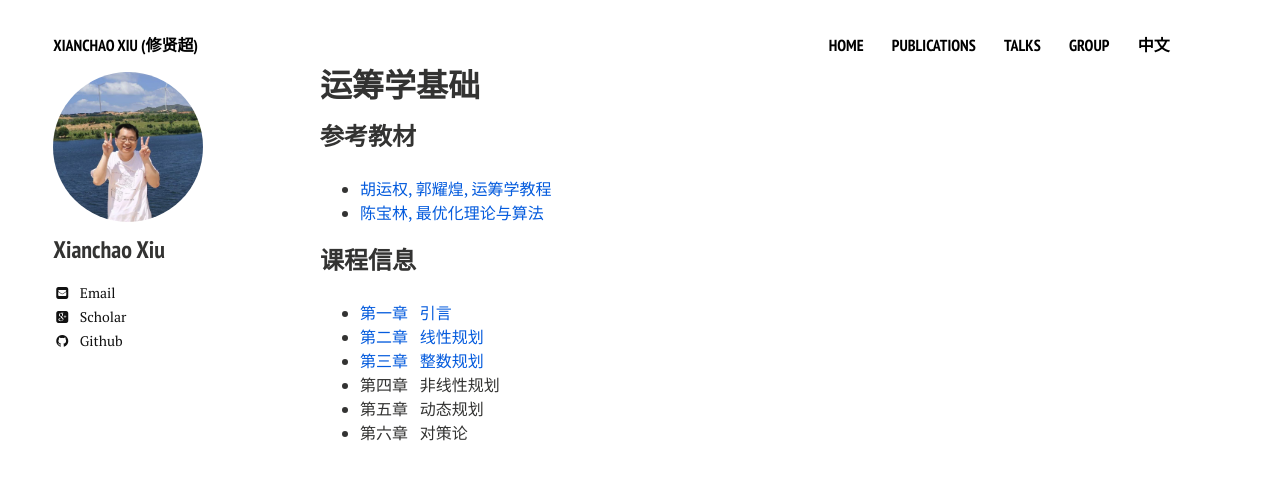
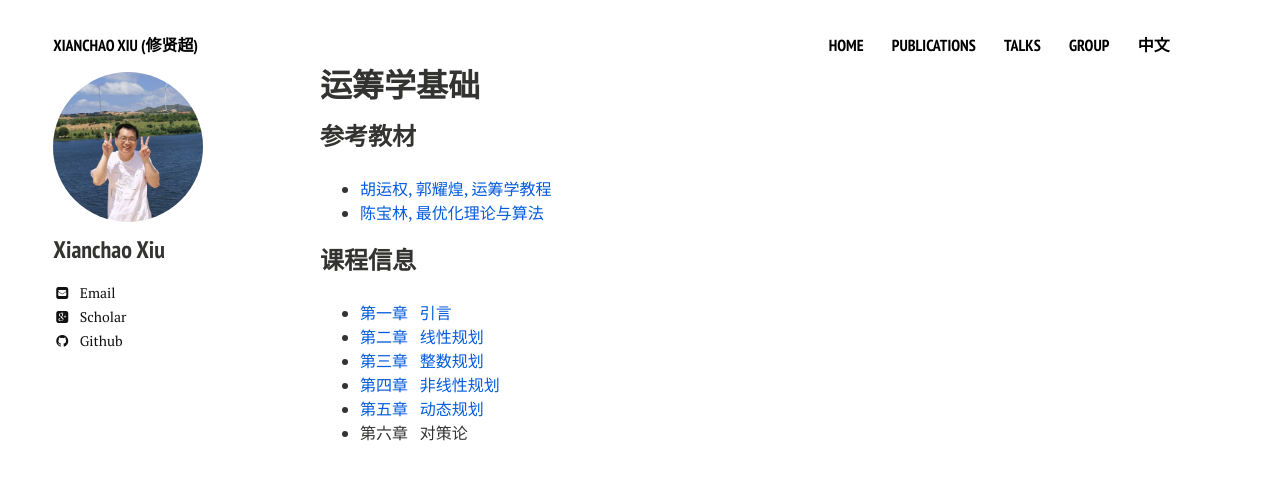
Before and after one commit to xianchaoxiu/xianchaoxiu.github.io, a Jekyll site: the page built from chinese/OR/index.md, in a window 1280 px wide. Shown: the top 480 px of the page. Built offline with Jekyll 4.4.1, drawn with Linux system fonts in a browser that asks for light colours; nearby versions of some CDN libraries.

Commit message:
Update index.md

```diff
--- a/chinese/OR/index.md
+++ b/chinese/OR/index.md
@@ -13,6 +13,6 @@ share: false
 * <a href="../OR/引言.pdf" class="textlink" target="_blank">  第一章 &nbsp;  引言<br>
 * <a href="../OR/线性规划.pdf" class="textlink" target="_blank">  第二章 &nbsp;  线性规划<br>
 * <a href="../OR/整数规划.pdf" class="textlink" target="_blank">  第三章 &nbsp;  整数规划<br>
-*  第四章 &nbsp;  非线性规划<br>
-*  第五章 &nbsp;  动态规划<br>
+* <a href="../OR/非线性规划.pdf" class="textlink" target="_blank"> 第四章 &nbsp;  非线性规划<br>
+* <a href="../OR/动态规划.pdf" class="textlink" target="_blank"> 第五章 &nbsp;  动态规划<br>
 *  第六章 &nbsp;  对策论<br>
```
